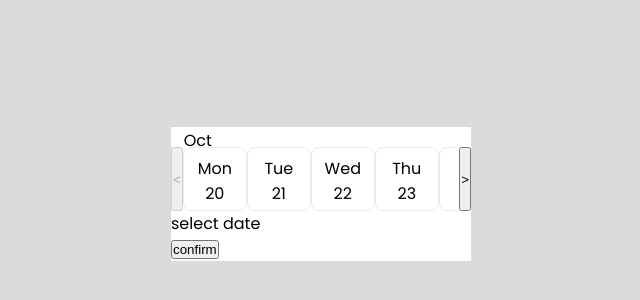
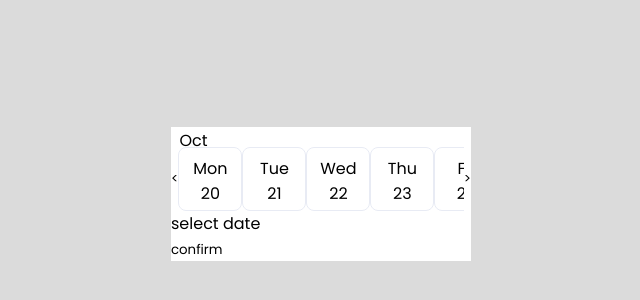
Before and after one commit to pavelpalonko/sixty-thirty-seven, a Next.js app in the folder app/: page / in a window 1280 px wide. Shown: the part 206-506 px from the top of the page, without its empty margins (319-959 px from the left). Built offline with nearby package versions, Linux system fonts and the light colour scheme; a web font is replaced by a local one.

Commit message:
added rest button styles

```diff
--- a/app/src/app/globals.css
+++ b/app/src/app/globals.css
@@ -19,3 +19,18 @@ a {
   color: inherit;
   text-decoration: none;
 }
+
+button {
+  min-width: fit-content;
+  margin: 0;
+
+  background-color: transparent;
+  border: none;
+  outline: none;
+
+  color: inherit;
+  font-family: inherit;
+
+  position: relative;
+  cursor: pointer;
+}
```
